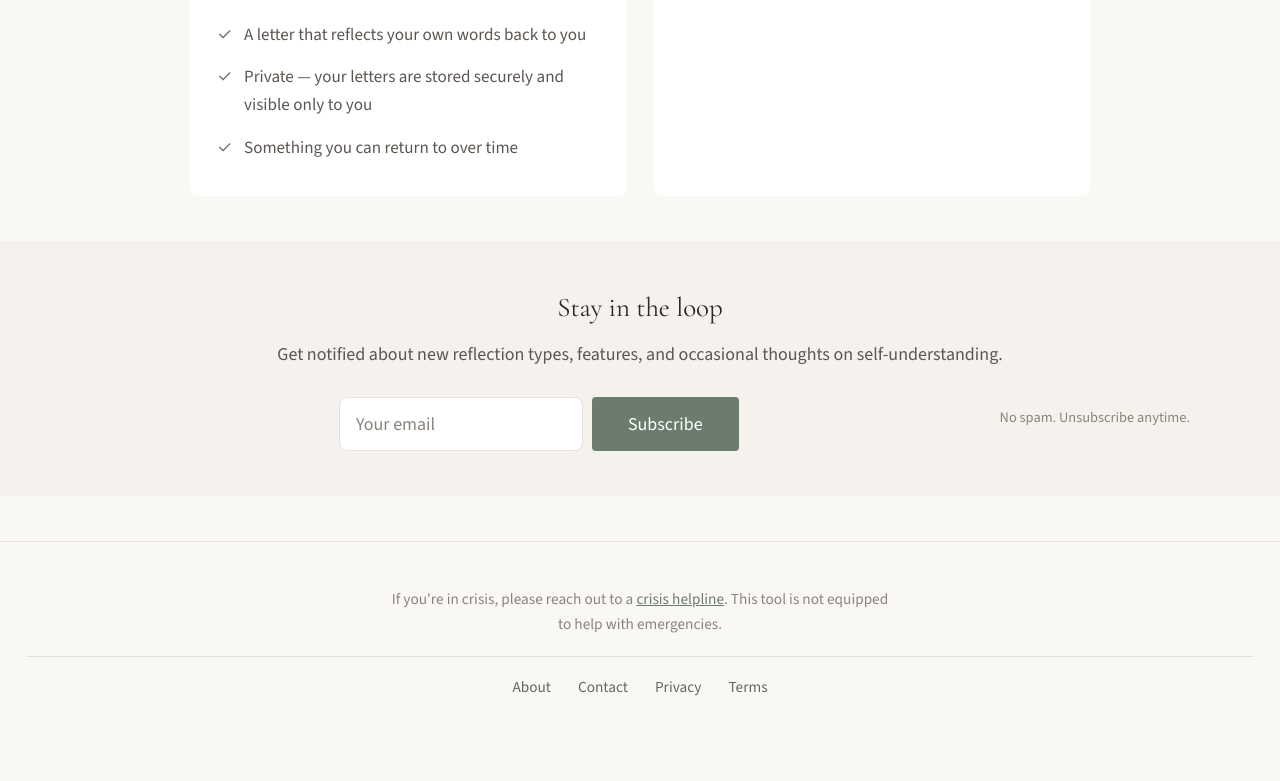
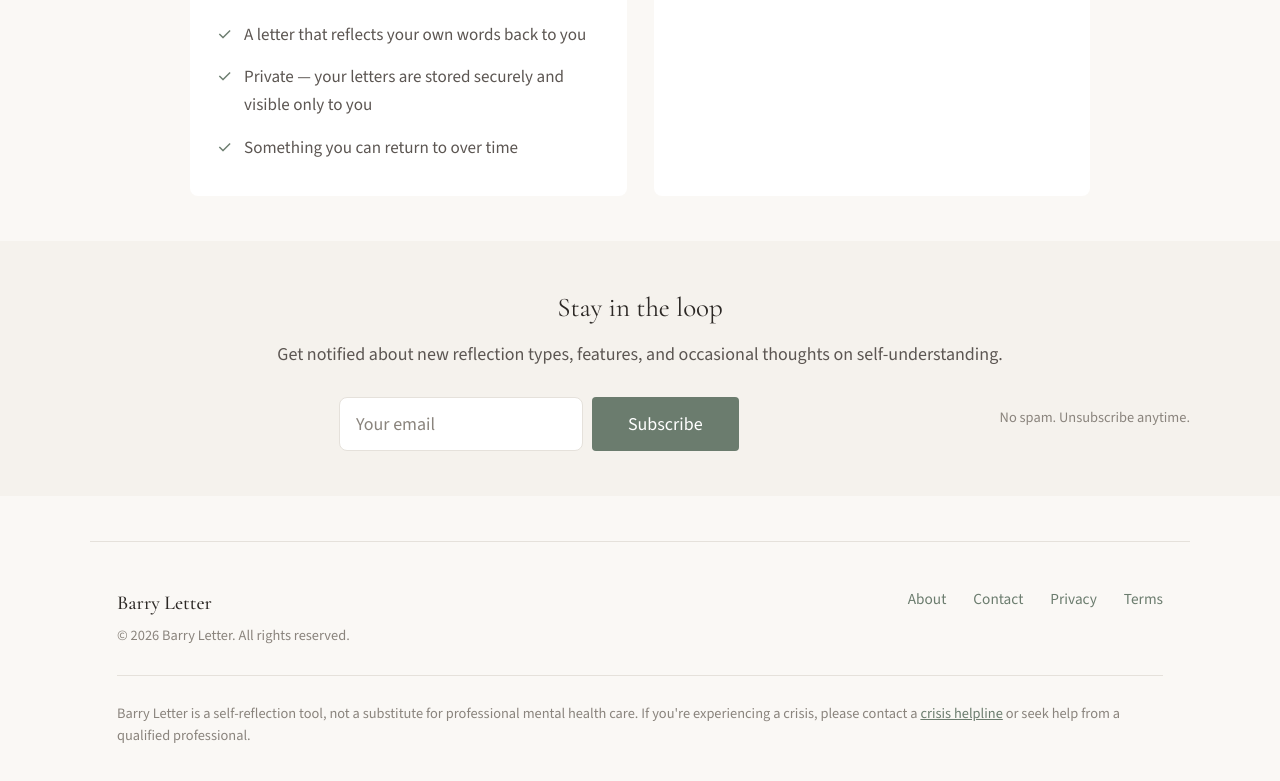
Before and after one commit to sturner103/letter-to-you, a React (Vite) app: page / in a window 1280 px wide. Shown: the part 2530-3311 px from the top of the page. Before the commit the page ends 3275 px from the top, so only its background shows below. Built offline with nearby package versions, Linux system fonts and the light colour scheme.

Commit message:
Update footer: Barry Letter branding, copyright, links right-aligned, legal disclaimer

```diff
--- a/src/App.jsx
+++ b/src/App.jsx
@@ -1453,15 +1453,22 @@ export default function App() {
           </section>
 
           <footer className="landing-footer">
-            <p>
-              If you're in crisis, please reach out to a <a href="https://findahelpline.com/" target="_blank" rel="noopener noreferrer">crisis helpline</a>.
-              This tool is not equipped to help with emergencies.
-            </p>
-            <div className="landing-footer-links">
-              <a href="/legal#about">About</a>
-              <a href="/legal#contact">Contact</a>
-              <a href="/legal#privacy">Privacy</a>
-              <a href="/legal#terms">Terms</a>
+            <div className="footer-main">
+              <div className="footer-brand">
+                <span className="footer-logo">Barry Letter</span>
+                <span className="footer-copyright">© {new Date().getFullYear()} Barry Letter. All rights reserved.</span>
+              </div>
+              <div className="footer-links">
+                <a href="/legal#about">About</a>
+                <a href="/legal#contact">Contact</a>
+                <a href="/legal#privacy">Privacy</a>
+                <a href="/legal#terms">Terms</a>
+              </div>
+            </div>
+            <div className="footer-disclaimer">
+              Barry Letter is a self-reflection tool, not a substitute for professional mental health care.
+              If you're experiencing a crisis, please contact a <a href="https://findahelpline.com/" target="_blank" rel="noopener noreferrer">crisis helpline</a> or
+              seek help from a qualified professional.
             </div>
           </footer>
         </div>
--- a/src/styles.css
+++ b/src/styles.css
@@ -559,17 +559,76 @@ body {
 
 /* Landing Footer */
 .landing-footer {
-  text-align: center;
   padding: var(--space-lg) var(--space-md);
   border-top: 1px solid var(--border);
   margin-top: var(--space-lg);
-}
-
-.landing-footer p {
+  max-width: var(--max-width-full);
+  margin-left: auto;
+  margin-right: auto;
+}
+
+.footer-main {
+  display: flex;
+  justify-content: space-between;
+  align-items: flex-start;
+  margin-bottom: var(--space-md);
+}
+
+.footer-brand {
+  display: flex;
+  flex-direction: column;
+  gap: 0.25rem;
+}
+
+.footer-logo {
+  font-family: var(--font-serif);
+  font-size: 1.1rem;
+  font-weight: 500;
+  color: var(--text);
+}
+
+.footer-copyright {
+  font-size: 0.8rem;
+  color: var(--text-muted);
+}
+
+.footer-links {
+  display: flex;
+  gap: 1.5rem;
+}
+
+.footer-links a {
   font-size: 0.85rem;
   color: var(--text-muted);
-  max-width: 500px;
-  margin: 0 auto;
+  text-decoration: none;
+  transition: color 0.2s;
+}
+
+.footer-links a:hover {
+  color: var(--accent);
+}
+
+.footer-disclaimer {
+  font-size: 0.8rem;
+  color: var(--text-muted);
+  line-height: 1.5;
+  padding-top: var(--space-md);
+  border-top: 1px solid var(--border);
+}
+
+.footer-disclaimer a {
+  color: var(--accent);
+}
+
+@media (max-width: 600px) {
+  .footer-main {
+    flex-direction: column;
+    gap: 1.5rem;
+  }
+
+  .footer-links {
+    gap: 1rem;
+  }
 }
 
 .landing-footer a {
```
